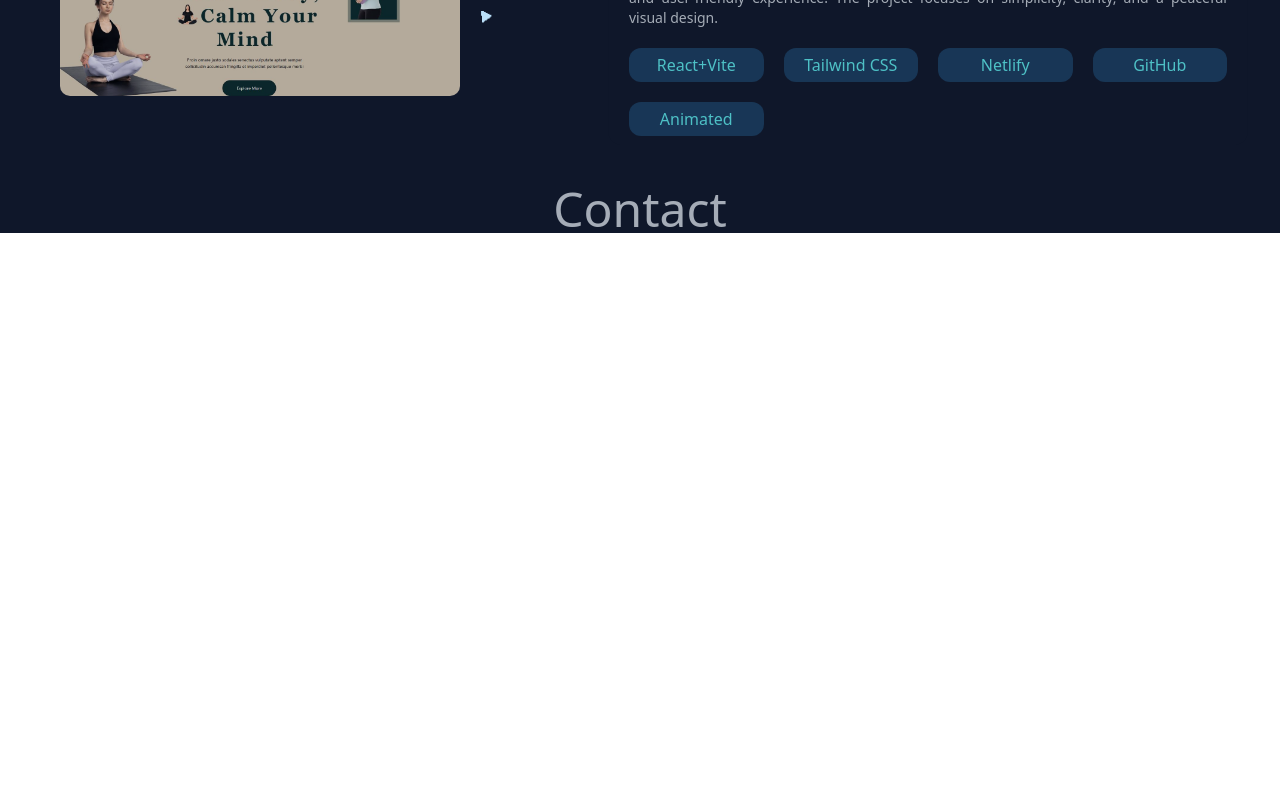
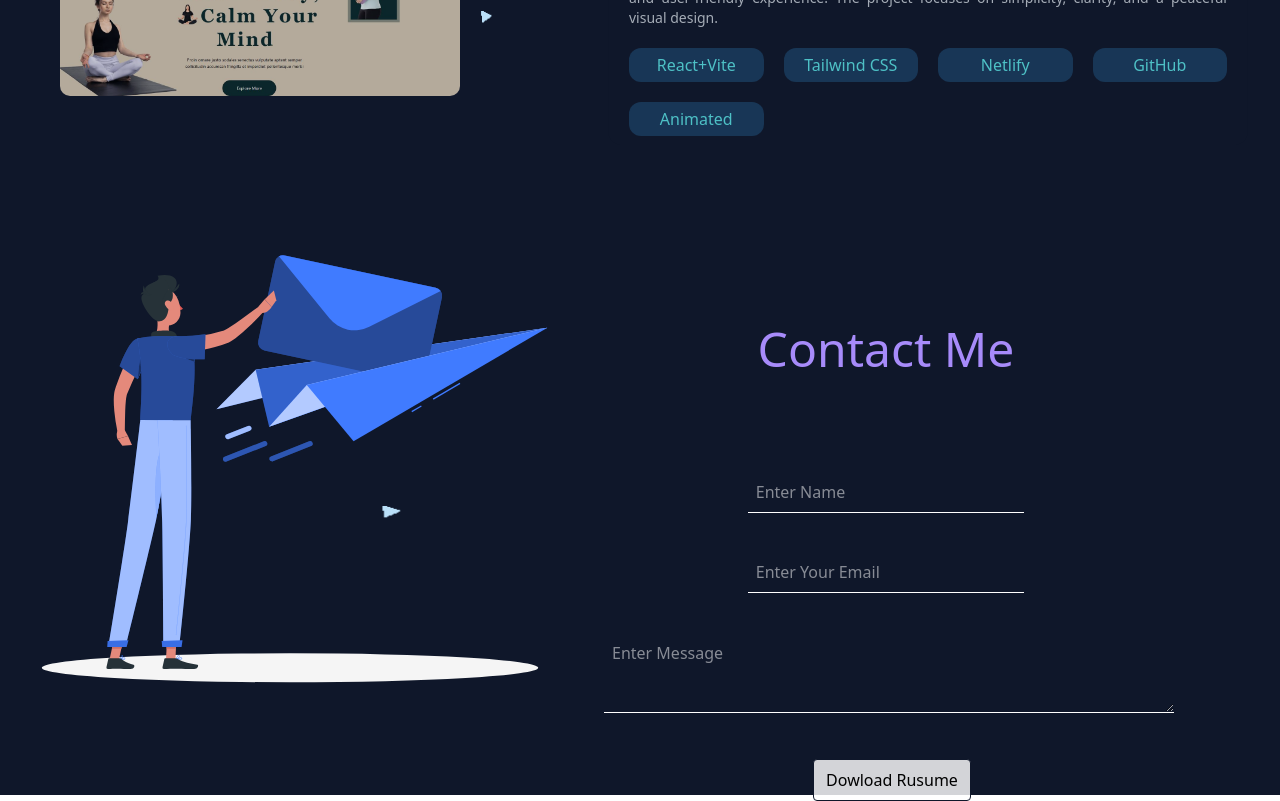
Before and after one commit to Ashishpanwar0/Portfoli-Ashii, a React (Vite) app: page / in a window 1280 px wide. Shown: the part 2620-3421 px from the top of the page. Before the commit the page ends 2861 px from the top, so only its background shows below. Built offline with nearby package versions, Linux system fonts and the light colour scheme.

Commit message:
Initial commit for portfolio project

```diff
--- a/src/camponants/Contact.jsx
+++ b/src/camponants/Contact.jsx
@@ -1,10 +1,29 @@
 import React from 'react'
+import Contlogo from '../assets/Contlogo.svg';
+import Erow from '../assets/Erow.gif';
 
 function Contact() {
   return (
-    <section id='Contact' className='w-full'>
-            <div className='text-center text-5xl mb-1 text-[#e2e8f0b6] lg:mt-10 mt-10'>
+    <section id='Contact' className='w-full lg:h-[570px] h-110'>
+            <div className='text-center text-5xl mb-1 text-[#e2e8f0b6] lg:mt-15 mt-10 hidden'>
                 <h1>Contact</h1>
+            </div>
+
+            <div className='lg:flex lg:mt-20 gap-x-1 mt-20'>
+              <div className='w-[50%]'>
+                <img src={Contlogo} alt="" className='lg:w-[100%] scale-x-[-1] lg:mt-[-90px] lg:ml-[-30px] lg:block hidden'/>
+              </div>
+              <img src={Erow} alt="" className='w-60 h-20 absolute mt-60 ml-90 lg:block hidden'/>
+              <div className='lg:w-[45%] items-center text-center lg:ml-[-40px]'>
+                <form action="" className='lg:mt-25 space-x-3 space-y-10 text-[white]'>
+                  <h1 className='text-5xl lg:mb-25 mb-10 text-[#A78BFA]'>Contact Me</h1>
+                  <input type="text" placeholder='Enter Name' name="" id="" className='border-b  lg:w-[48%] h-10 px-2 w-[90%]'/>
+                  <input type="text" placeholder='Enter Your Email' name="" id="" className='border-b px-2 lg:w-[48%] h-10 w-[90%]'/>
+                  <br/>
+                  <textarea name="" id="" placeholder='Enter Message' className='border-b lg:w-[99%]  h-20 px-2 py-2 w-[90%]'></textarea>
+                  <button className='border-1 border-[#0F172A] bg-[#ffffffd0] text-[black] px-3 py-2 rounded-sm hover:bg-[#A78BFA]'>Dowload Rusume</button>
+                </form>
+              </div>
             </div>
     </section>
   )
```
Also changed, not shown: src/assets/Contlogo.svg (added).
